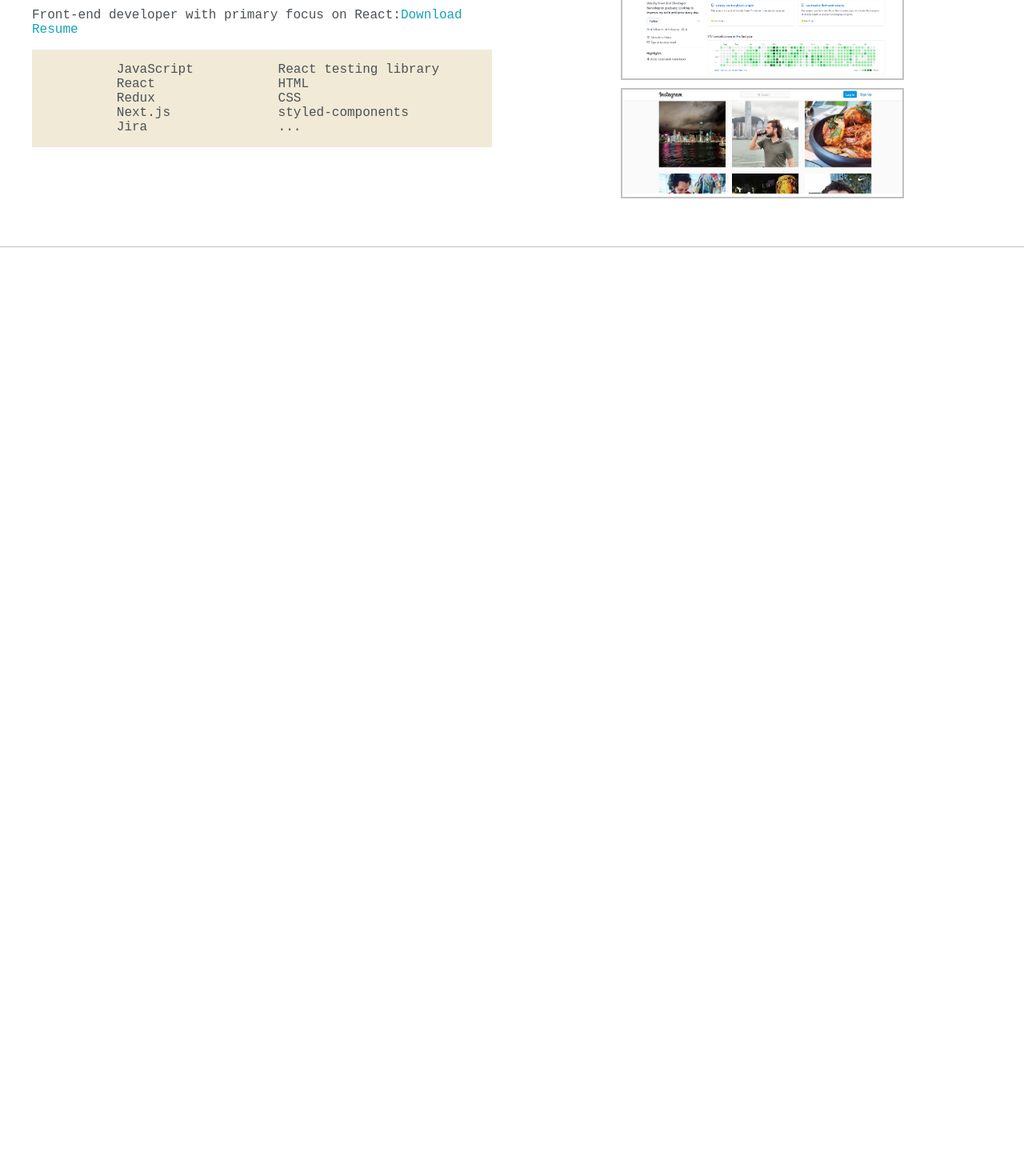
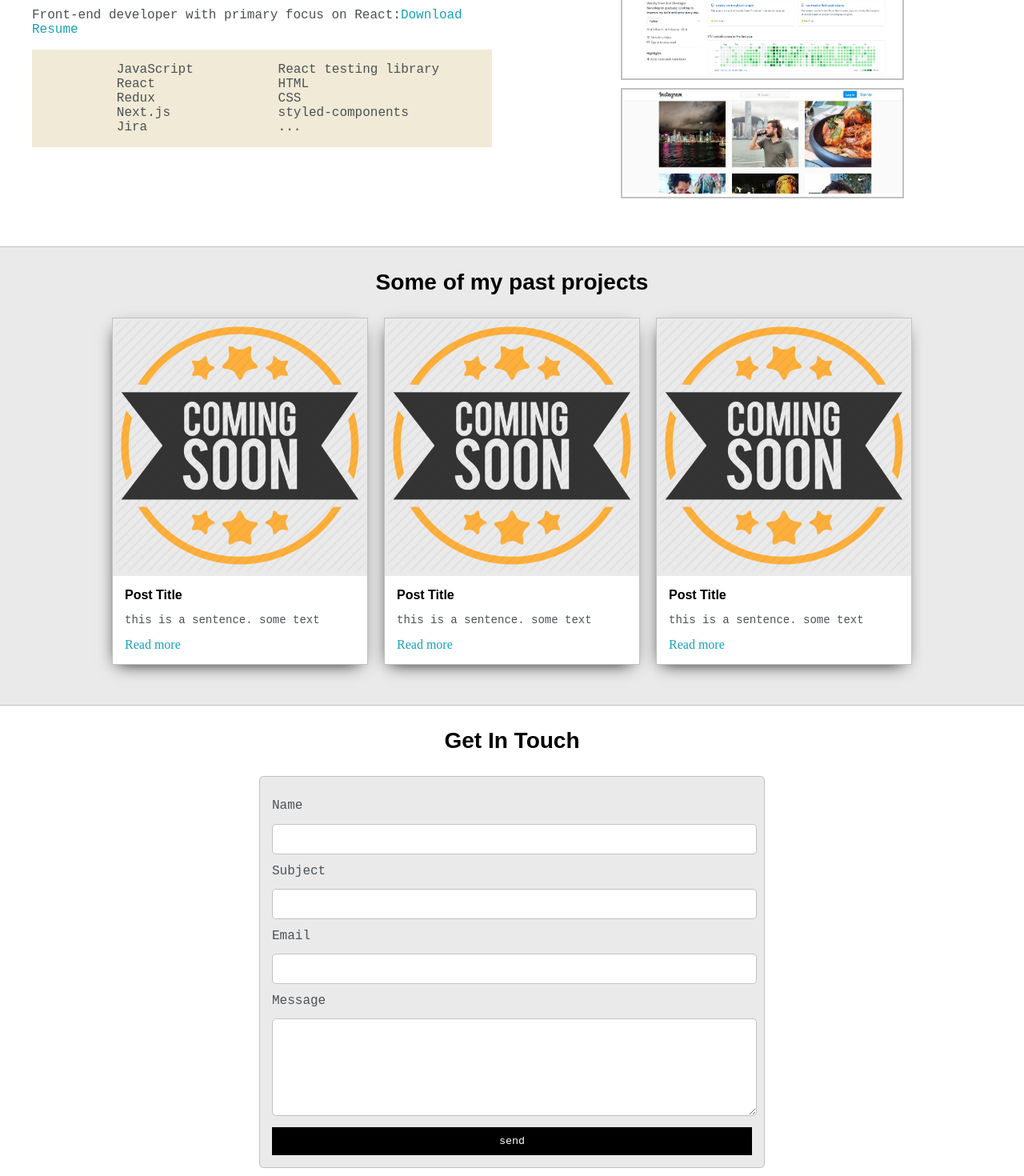
Before and after one commit to Ralence/personal-site, a Next.js app: page / in a window 1280 px wide. Shown: the part 1007-2477 px from the top of the page at 80% size. Before the commit the page ends 1316 px from the top, so only its background shows below. Built offline with nearby package versions, Linux system fonts and the light colour scheme.

Commit message:
feat: add contact and projects sections

```diff
--- a/components/About.jsx
+++ b/components/About.jsx
@@ -1,3 +1,4 @@
+/* eslint-disable react/no-unescaped-entities */
 import React from "react";
 import Image from "next/image";
 import githubPicture from "../public/github1.png";
--- /dev/null
+++ b/components/Contact.jsx
@@ -0,0 +1,28 @@
+import React from "react";
+
+const Contact = () => {
+  return (
+    <section className="s2">
+      <div className="main-container">
+        <h3 style={{ "text-align": "center" }}>Get In Touch</h3>
+
+        <form action="" className="contact-form">
+          <label htmlFor="name">Name</label>
+          <input className="input-field" type="text" name="name" />
+
+          <label htmlFor="subject">Subject</label>
+          <input className="input-field" type="text" name="subject" />
+
+          <label htmlFor="email">Email</label>
+          <input className="input-field" type="email" name="email" />
+
+          <label>Message</label>
+          <textarea className="input-field" name="message"></textarea>
+          <input className="submit-btn" type="submit" value="send" />
+        </form>
+      </div>
+    </section>
+  );
+};
+
+export default Contact;
--- /dev/null
+++ b/components/Projects.jsx
@@ -0,0 +1,51 @@
+import React from "react";
+import Image from "next/image";
+
+import comingSoon from "../public/coming_soon.png";
+
+const Projects = () => {
+  return (
+    <section className="s1">
+      <div className="main-container">
+        <h3 style={{ "text-align": "center" }}>Some of my past projects</h3>
+
+        <div className="post-wrapper">
+          <div>
+            <div className="post">
+              <Image src={comingSoon} alt="project thumbnail" className="thumbnail" />
+              <div className="post-preview">
+                <h6 className="post-title">Post Title</h6>
+                <p className="post-intro">this is a sentence. some text</p>
+                <a href="/post.html">Read more</a>
+              </div>
+            </div>
+          </div>
+
+          <div>
+            <div className="post">
+              <Image src={comingSoon} alt="project thumbnail" className="thumbnail" />
+              <div className="post-preview">
+                <h6 className="post-title">Post Title</h6>
+                <p className="post-intro">this is a sentence. some text</p>
+                <a href="#">Read more</a>
+              </div>
+            </div>
+          </div>
+
+          <div>
+            <div className="post">
+              <Image src={comingSoon} alt="project thumbnail" className="thumbnail" />
+              <div className="post-preview">
+                <h6 className="post-title">Post Title</h6>
+                <p className="post-intro">this is a sentence. some text</p>
+                <a href="#">Read more</a>
+              </div>
+            </div>
+          </div>
+        </div>
+      </div>
+    </section>
+  );
+};
+
+export default Projects;
--- a/pages/index.js
+++ b/pages/index.js
@@ -1,5 +1,7 @@
 import Intro from "../components/intro";
 import About from "../components/About";
+import Projects from "../components/Projects";
+import Contact from "../components/Contact";
 import Image from "next/image";
 import themes from "../constants/themes";
 
@@ -8,6 +10,8 @@ export default function Home({ setTheme }) {
     <div>
       <Intro setTheme={setTheme} />
       <About />
+      <Projects />
+      <Contact />
     </div>
   );
 }
--- a/styles/App.css
+++ b/styles/App.css
@@ -96,7 +96,7 @@ h6,
 strong {
   color: var(--mainText);
   font-family: "Russo One", sans-serif;
-  font-weight: 600;
+  font-weight: 700;
 }
 
 p,
```
Also changed, not shown: public/coming_soon.png (added).
